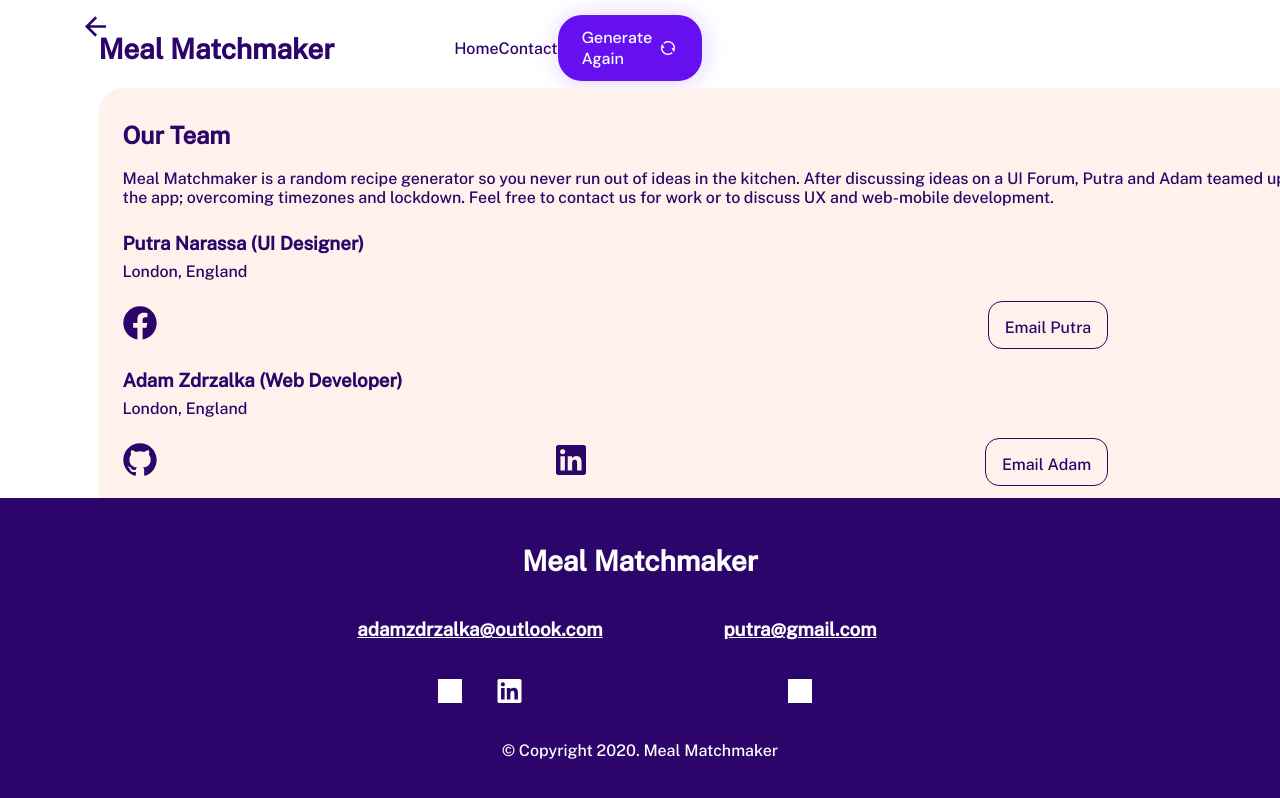
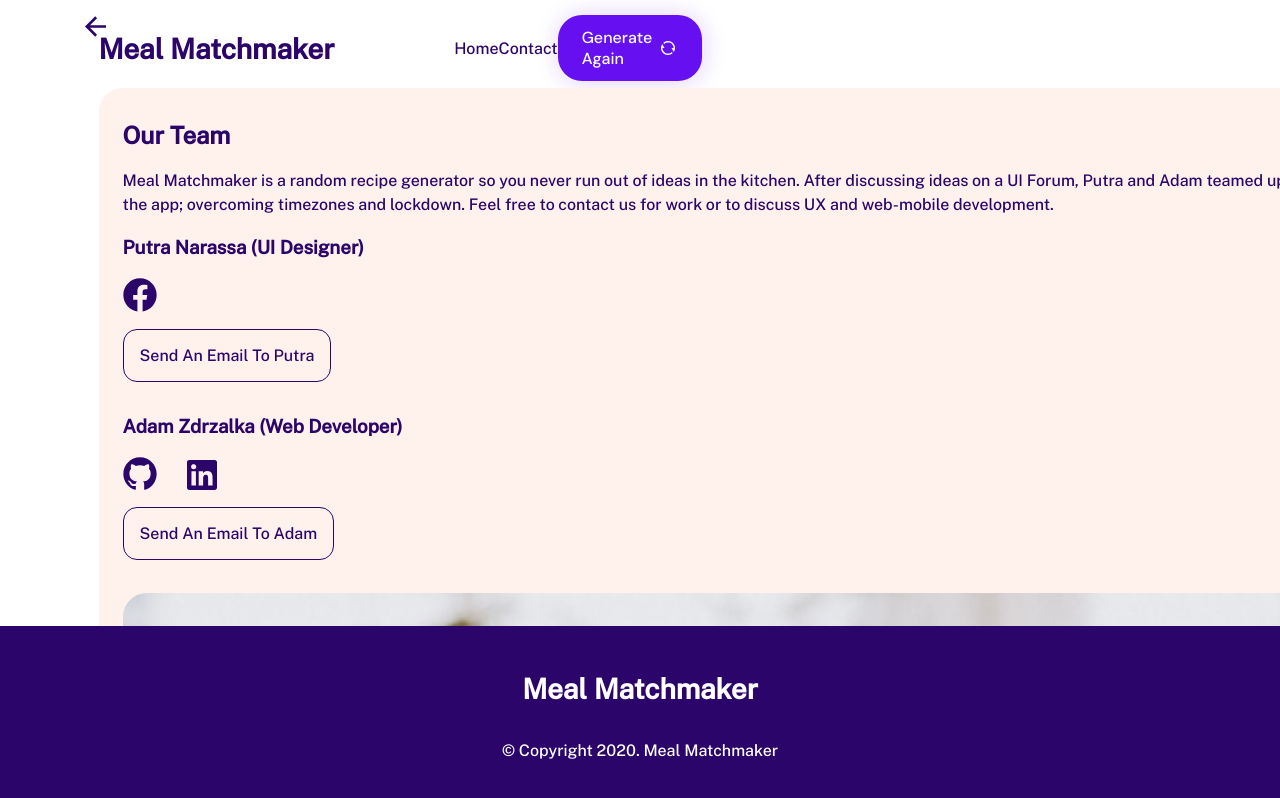
Before and after one commit to moderndayNeo/Meal-Matchmaker, a React (Create React App) app: page /contact in a window 1280 px wide. Built offline with nearby package versions, Linux system fonts and the light colour scheme.

Commit message:
refactor: Update layout of ContactPage

```diff
--- a/src/Footer/Footer.tsx
+++ b/src/Footer/Footer.tsx
@@ -1,6 +1,6 @@
 import React from 'react'
 import './Footer.css'
-import FooterContact from './FooterContact/FooterContact'
+// import FooterContact from './FooterContact/FooterContact'
 
 export default function Footer() {
     return (
@@ -8,7 +8,7 @@ export default function Footer() {
             <div className="text-container">
                 <h2 className="title">Meal Matchmaker</h2>
                 <div className="developers">
-                    <FooterContact
+                    {/* <FooterContact
                         github="https://github.com/moderndayNeo?tab=repositories"
                         facebook=""
                         linkedin="https://www.linkedin.com/in/adamzdrzalka/"
@@ -18,8 +18,8 @@ export default function Footer() {
                         github=""
                         facebook="https://www.facebook.com/putra.narassa"
                         linkedin=""
-                        mailto="putra@gmail.com" // putra's email
-                    />
+                        mailto="putraanrss20@gmail.com" // putra's email
+                    /> */}
                 </div>
                 <p className="copyright">© Copyright 2020. Meal Matchmaker</p>
             </div>
--- a/src/Main/ContactPage/ContactLink/ContactLink.css
+++ b/src/Main/ContactPage/ContactLink/ContactLink.css
@@ -1,3 +1,3 @@
 .ContactLink {
-
+    margin-right: 30px;
 }
--- a/src/Main/ContactPage/ContactPage.css
+++ b/src/Main/ContactPage/ContactPage.css
@@ -34,7 +34,7 @@
 }
 
 .ContactPage .summary {
-    margin-bottom: 25px;
+    line-height: 24px;
 }
 
 .ContactPage .developer-image {
--- a/src/Main/ContactPage/ContactPage.tsx
+++ b/src/Main/ContactPage/ContactPage.tsx
@@ -30,8 +30,8 @@ export default function ContactPage() {
                         Meal Matchmaker is a random recipe generator so you
                         never run out of ideas in the kitchen. After discussing
                         ideas on a UI Forum, Putra and Adam teamed up to build
-                        the app; overcoming timezones and lockdown. Feel free
-                        to contact us for work or to discuss UX and web-mobile
+                        the app; overcoming timezones and lockdown. Feel free to
+                        contact us for work or to discuss UX and web-mobile
                         development.
                     </p>
                     <TeamMember
@@ -39,15 +39,13 @@ export default function ContactPage() {
                         github=""
                         facebook="https://www.facebook.com/putra.narassa"
                         linkedin=""
-                        location="London, England"
-                        mailto="adamzdrzalka@outlook.com" // Putra's email
-                        />
+                        mailto="putraanrss20@gmail.com"
+                    />
                     <TeamMember
                         name="Adam Zdrzalka (Web Developer)"
                         github="https://github.com/moderndayNeo?tab=repositories"
                         facebook=""
                         linkedin="https://www.linkedin.com/in/adamzdrzalka/"
-                        location="London, England"
                         mailto="adamzdrzalka@outlook.com"
                     />
 
--- a/src/Main/ContactPage/TeamMember/EmailButton/EmailButton.css
+++ b/src/Main/ContactPage/TeamMember/EmailButton/EmailButton.css
@@ -4,5 +4,5 @@
     height: 48px;
     border: 1px solid var(--primary-color-dark);
     border-radius: 14px;
-    color: var(--primary-color-dark)
+    color: var(--primary-color-dark);
 }
--- a/src/Main/ContactPage/TeamMember/EmailButton/EmailButton.tsx
+++ b/src/Main/ContactPage/TeamMember/EmailButton/EmailButton.tsx
@@ -9,7 +9,7 @@ interface EmailButtonProps {
 export default function EmailButton({ mailto, name }: EmailButtonProps) {
     return (
         <a className="EmailButton" href={`mailto:${mailto}`}>
-            Email {name.split(' ')[0]}
+            Send An Email To {name.split(' ')[0]}
         </a>
     )
 }
--- a/src/Main/ContactPage/TeamMember/TeamMember.css
+++ b/src/Main/ContactPage/TeamMember/TeamMember.css
@@ -1,16 +1,10 @@
+.TeamMember {
+    margin-bottom: 50px;
+}
+
 .TeamMember .links {
-    width: 80%;
-    display: flex;
-    justify-content: space-between;
-    align-items: center;
-    margin: 20px 0;
+    margin: 20px 0 30px 0;
 }
 
 .TeamMember .name {
-    margin: 8px 0;
 }
-
-.TeamMember .location {
-    font-weight: 200;
-    margin: 0;
-}
--- a/src/Main/ContactPage/TeamMember/TeamMember.tsx
+++ b/src/Main/ContactPage/TeamMember/TeamMember.tsx
@@ -11,7 +11,6 @@ interface TeamMemberProps {
     github: string
     facebook: string
     linkedin: string
-    location: string
     mailto: string
 }
 
@@ -20,14 +19,11 @@ export default function TeamMember({
     github,
     facebook,
     linkedin,
-    location,
-    mailto
+    mailto,
 }: TeamMemberProps) {
     return (
         <div className="TeamMember">
             <h3 className="name">{name}</h3>
-            <h4 className="location">{location}</h4>
-
             <div className="links">
                 {facebook && (
                     <ContactLink
@@ -50,8 +46,8 @@ export default function TeamMember({
                         alt="linkedin icon"
                     />
                 )}
-                <EmailButton mailto={mailto} name={name}  />
             </div>
+            <EmailButton mailto={mailto} name={name} />
         </div>
     )
 }
--- a/src/Main/Recipe/Recipe.tsx
+++ b/src/Main/Recipe/Recipe.tsx
@@ -1,4 +1,4 @@
-import React, { useEffect } from 'react'
+import React from 'react'
 import './Recipe.css'
 import { IMeal } from '../../IMeal'
 import RecipeComponentsMobile from './RecipeComponentsMobile/RecipeComponentsMobile'
@@ -10,8 +10,6 @@ interface RecipeProps {
 }
 
 export default function Recipe({ meal, setRandomRecipe }: RecipeProps) {
-
-
     return (
         <div className="Recipe">
             <RecipeComponentsMobile
--- a/src/Main/RecipeGenerator/RecipePreview/RecipePreview.tsx
+++ b/src/Main/RecipeGenerator/RecipePreview/RecipePreview.tsx
@@ -1,4 +1,4 @@
-import React, { useEffect} from 'react'
+import React from 'react'
 import './RecipePreview.css'
 import ViewRecipeButton from './ViewRecipeButton/ViewRecipeButton'
 import { IMeal } from '../../../IMeal'
@@ -12,7 +12,6 @@ export default function RecipePreview({
     meal,
     setRandomRecipe,
 }: RecipePreviewProps) {
-
     const shorten = (str: string) => {
         return str.length < 30 ? str : str.slice(0, 30).trim() + '...'
     }
```
